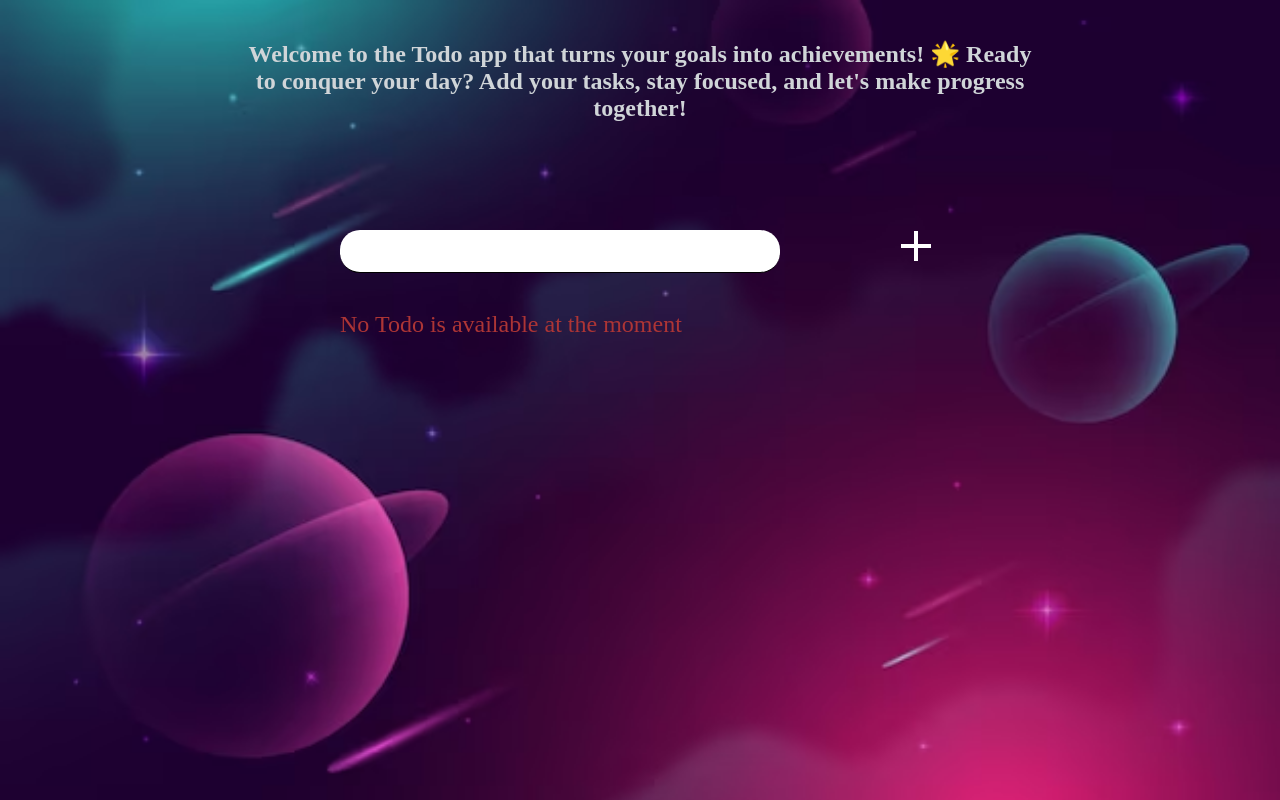
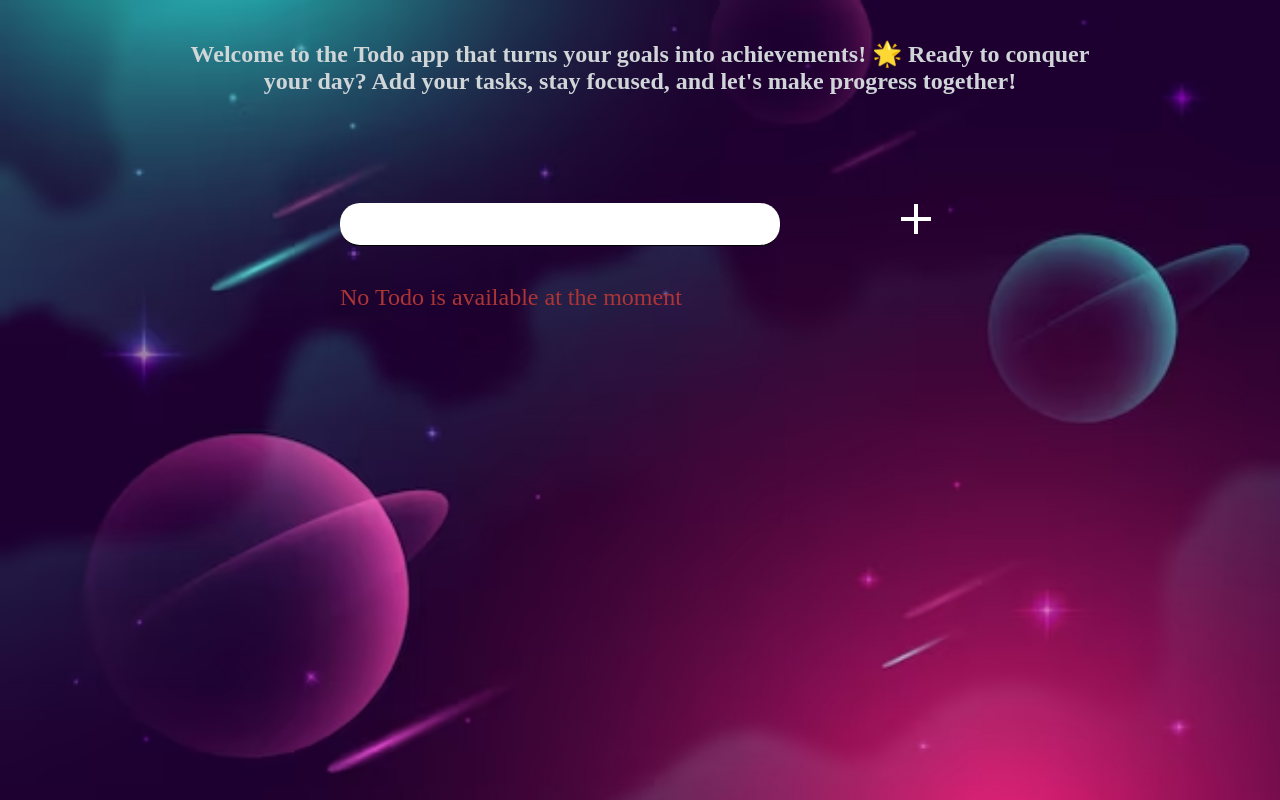
Before and after one commit to Lamhace/TodoApp, a React (Create React App) app: page / in a window 1280 px wide. Built offline with nearby package versions, Linux system fonts and the light colour scheme.

Commit message:
Fixed stylings

```diff
--- a/src/components/TodoPage/TodoMedia.css
+++ b/src/components/TodoPage/TodoMedia.css
@@ -1,6 +1,6 @@
 @media only screen and (min-width: 1024px) and (max-width: 1280px) {
     .welcome-msg {
-        width: 800px;
+        width: 950px;
         font-size: 1.5rem;
     }
 }
@@ -44,7 +44,7 @@
 
 @media only screen and (min-width: 640px) and (max-width: 768px) {
     .todo-container {
-            width: 400px;
+            width: 580px;
         }
 
         .welcome-msg {
@@ -81,7 +81,7 @@
 
 @media only screen and (min-width: 400px) and (max-width: 640px) {
     .todo-container {
-        width: 300px;
+        width: 370px;
     }
 
     .welcome-msg {
@@ -127,7 +127,7 @@
     }
 
     .welcome-msg {
-        width: 280px;
+        width: 290px;
         font-size: 0.8rem;
     }
 
```
